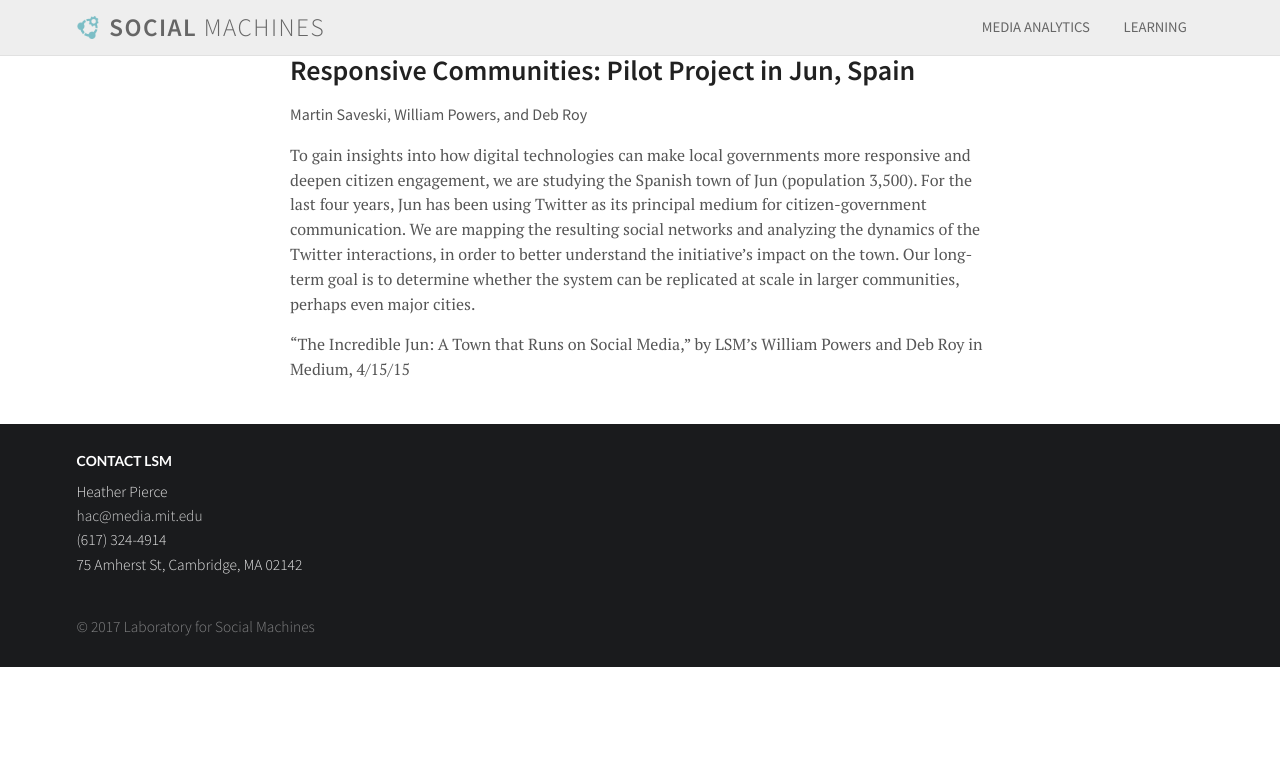
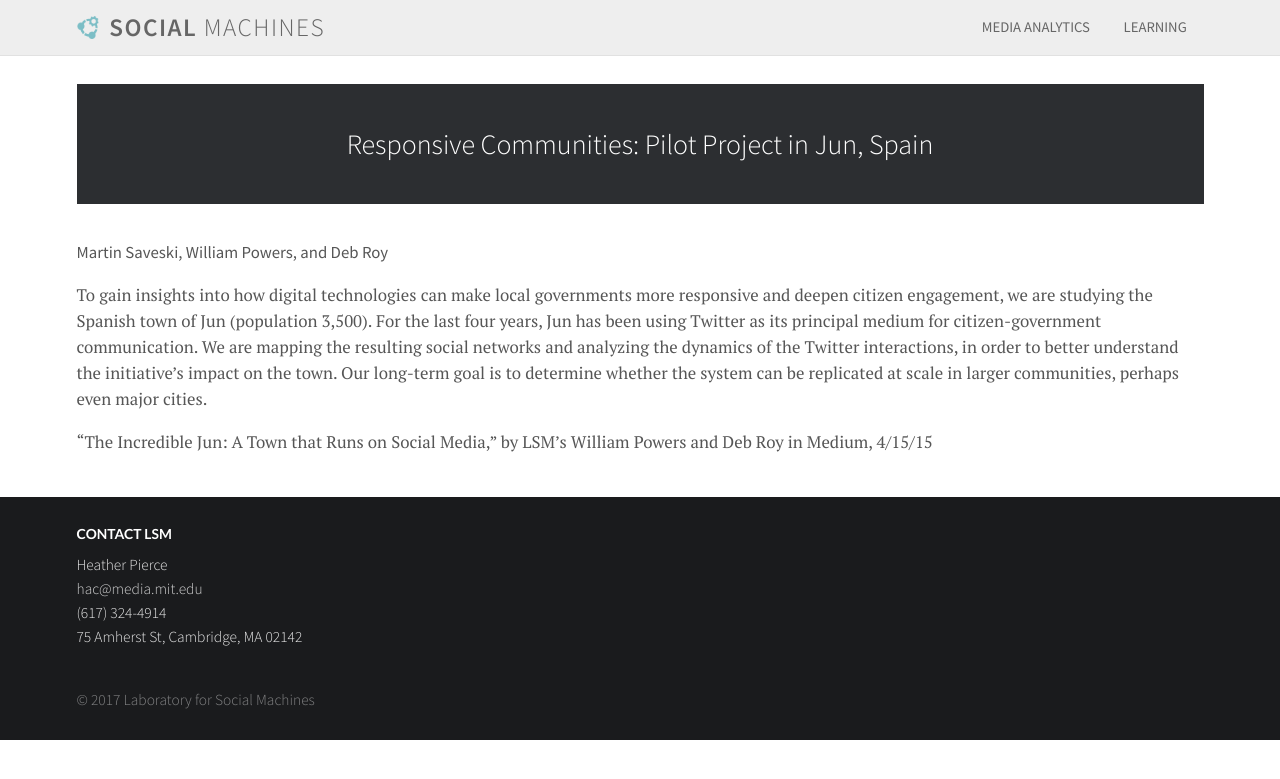
Before and after one commit to mit-ccc/social-machines.github.io, a Jekyll site: the page built from _projects/responsive-communities.md, in a window 1280 px wide. Shown: the top 779 px of the page. Built offline with Jekyll 4.4.1, drawn with Linux system fonts in a browser that asks for light colours; nearby versions of some CDN libraries; a script that is not in the unit is left out.

Commit message:
Update to project page to use standard layout

```diff
--- a/_layouts/page.html
+++ b/_layouts/page.html
@@ -3,7 +3,9 @@ layout: default
 ---
 
 <div class="ui container">
-<h1 class="page-header {% if page.boxes %}with-boxes{% endif %}">{{page.title}}</h1>
+<h1 class="page-header {% if page.boxes %}with-boxes{% endif %}">
+  {% if page.header %}{{page.header}}{% else %}{{page.title}}{% endif %}
+</h1>
 {% if page.boxes %}
 <div class="header-box-container">
   {% include boxes.html boxes=page.boxes columns=page.boxColumns compact=page.boxCompact %}
--- a/_layouts/project-page.html
+++ b/_layouts/project-page.html
@@ -1,10 +1,8 @@
 ---
-layout: default
+layout: page
 ---
 <div class="project-page">
-	<div class="ui text container">
-		<h1 class="ui header">{{ page.header }}</h1>
-		<div class="meta"><p>{{ page.people }}</p>
+	<div class="meta"><p>{{ page.people }}</p>
 		{% if page.alumni %}
 			<p class="muted">
 				Project Alumni:
@@ -20,5 +18,4 @@ layout: default
 		<div>
 			{{ content }}
 		</div>
-	</div>
 </div>
--- a/_layouts/projects.html
+++ b/_layouts/projects.html
@@ -1,9 +1,7 @@
 ---
-layout: default
+layout: page
 ---
-<div class="projects ui text container">
-  <h1>{{ page.title }}</h1>
-
+<div class="projects">
   {% comment %}Start with the full set of projects{% endcomment %}
   {% assign filtered_projects = site.projects %}
 
--- a/css/main.scss
+++ b/css/main.scss
@@ -243,6 +243,7 @@ $boxColor: #1a1b1d;
   color: #fff;
   text-align: center;
   background-color: lighten($boxColor, 7.5%);
+  margin-bottom: 2.5rem;
 
   &.with-boxes {
     margin-bottom: 0;
```
